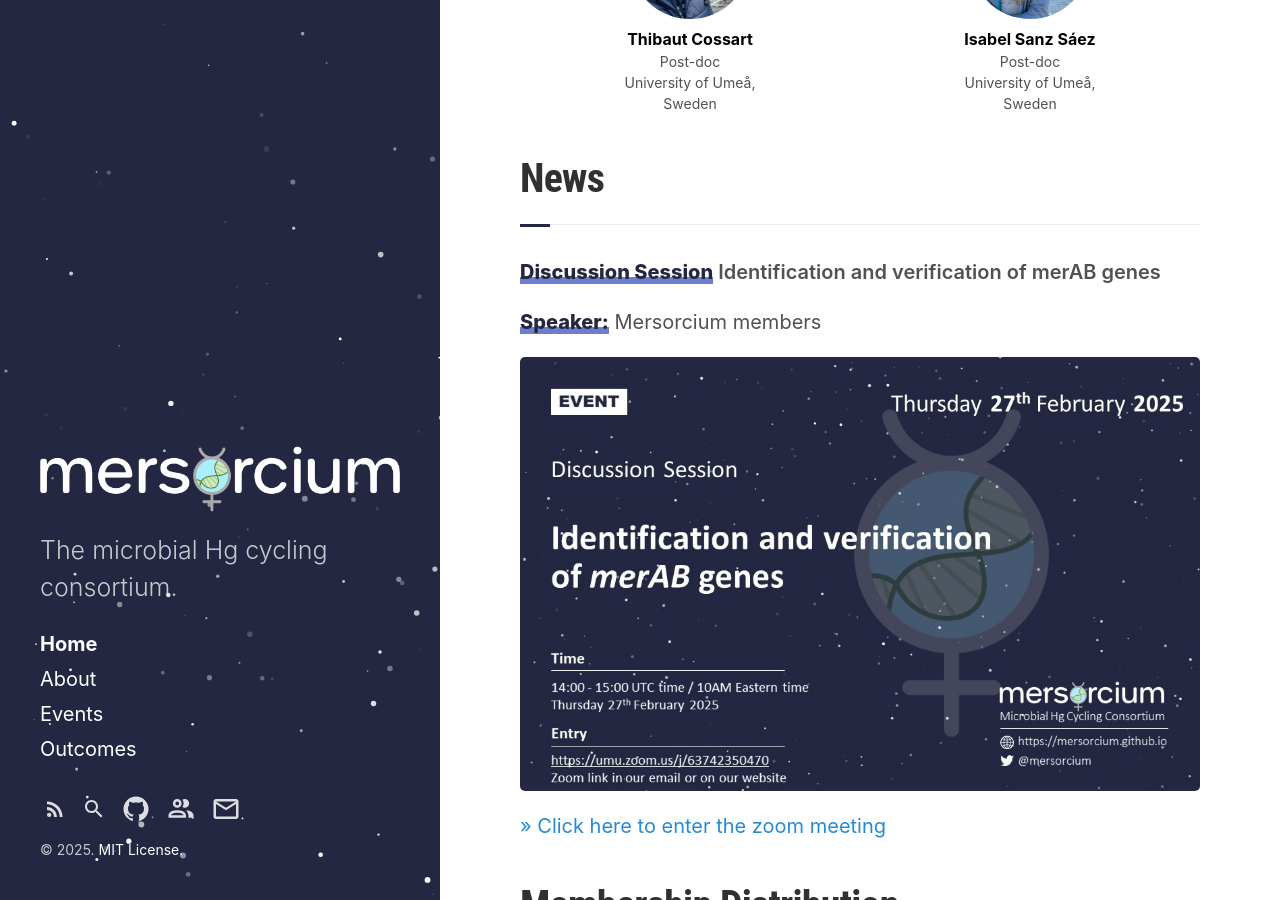
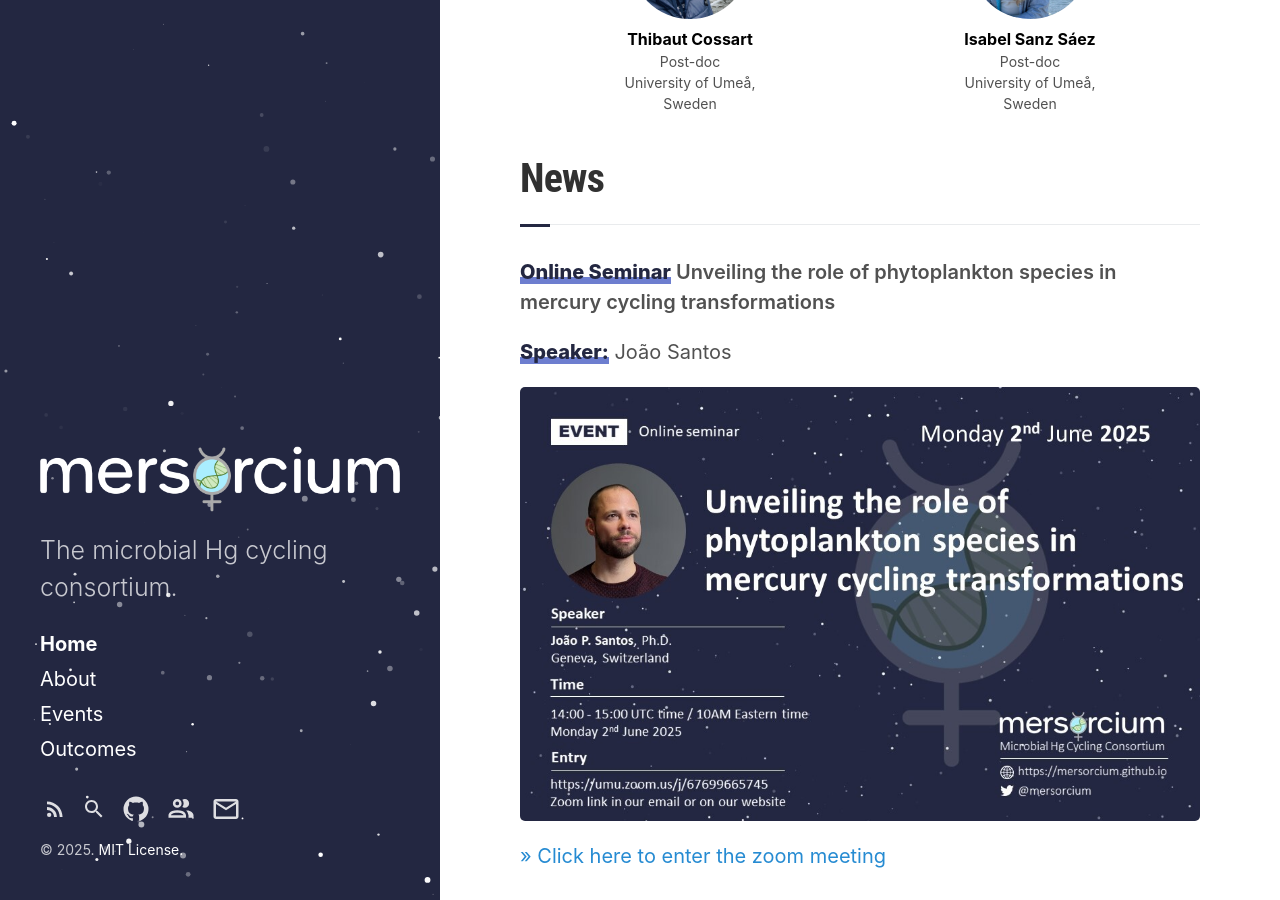
Before and after one commit to Mersorcium/mersorcium.github.io, a Jekyll site: the page built from index.html, in a window 1280 px wide and 900 px high, scrolled down 1306 px. Built offline with Jekyll 4.4.1, drawn with Linux system fonts in a browser that asks for light colours; the list of posts is cut into pages by our own code.

Commit message:
add seminar

```diff
--- a/_includes/news.html
+++ b/_includes/news.html
@@ -1,9 +1,9 @@
 
 <div class="section">
     <h1 class="section-title underline">News</h1>
-    <p class="seminar-title"><span class="newstype">Discussion Session</span> Identification and verification of merAB genes</p>
-    <p><span class="newstype">Speaker:</span> Mersorcium members</p>
+    <p class="seminar-title"><span class="newstype">Online Seminar</span> Unveiling the role of phytoplankton species in mercury cycling transformations</p>
+    <p><span class="newstype">Speaker:</span> João Santos</p>
     <!-- <a href="https://youtu.be/16cejGujTSA">&raquo; View history recording in Mersorcium YouTube Channel</a> -->
-    <img src="{{ "/posters/20250227Discussion-merAB.jpg" | relative_url }}" alt="poster" />
-    <a href="https://umu.zoom.us/j/63742350470">&raquo; Click here to enter the zoom meeting</a>
+    <img src="{{ "/posters/Seminar-20250602-Joao_Santos.jpg" | relative_url }}" alt="poster" />
+    <a href="https://umu.zoom.us/j/67699665745">&raquo; Click here to enter the zoom meeting</a>
 </div>
```
Also changed, not shown: category/1-events.md (+11 -0 lines), posters/Seminar-20250602-Joao_Santos.jpg (added).
